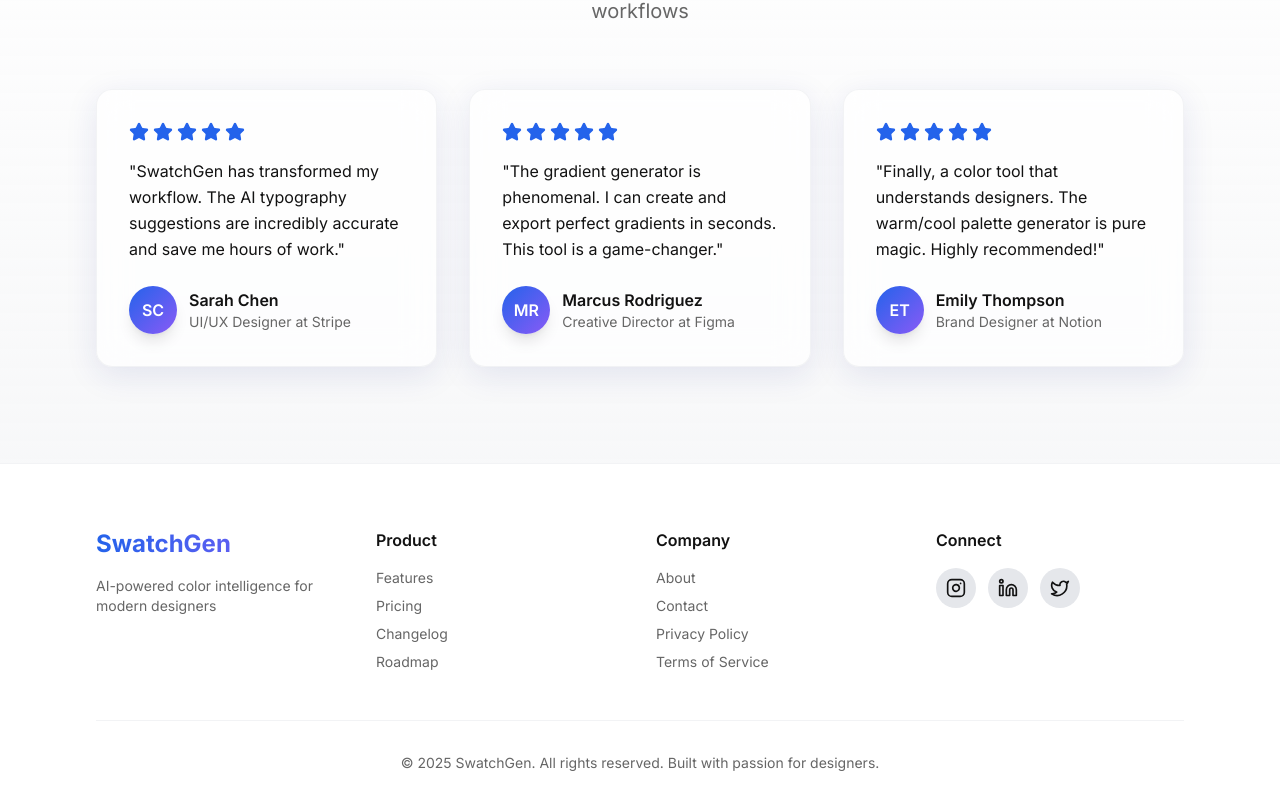
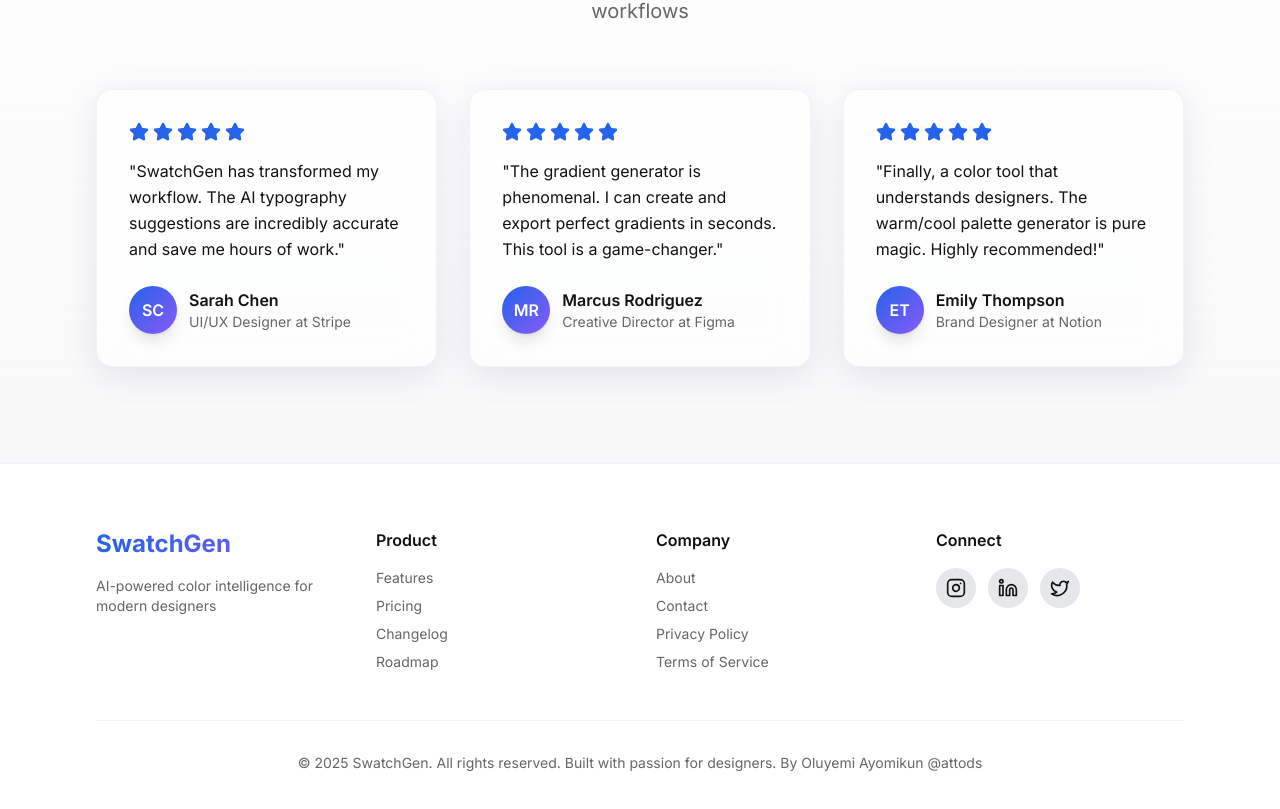
Before and after one commit to danny99-eng/swatchgen-future-palettes, a React (Vite) app: page / in a window 1280 px wide. Shown: the part 4861-5670 px from the top of the page. Built offline with nearby package versions, Linux system fonts and the light colour scheme; the HTML template or start-up script is replaced by a standard one.

Commit message:
commit message

```diff
--- a/src/components/Footer.tsx
+++ b/src/components/Footer.tsx
@@ -64,7 +64,7 @@ const Footer = () => {
         </div>
 
         <div className="pt-8 border-t border-border/50 text-center text-sm text-muted-foreground">
-          <p>© 2025 SwatchGen. All rights reserved. Built with passion for designers.</p>
+          <p>© 2025 SwatchGen. All rights reserved. Built with passion for designers. By Oluyemi Ayomikun @attods</p>
         </div>
       </div>
     </footer>
```
